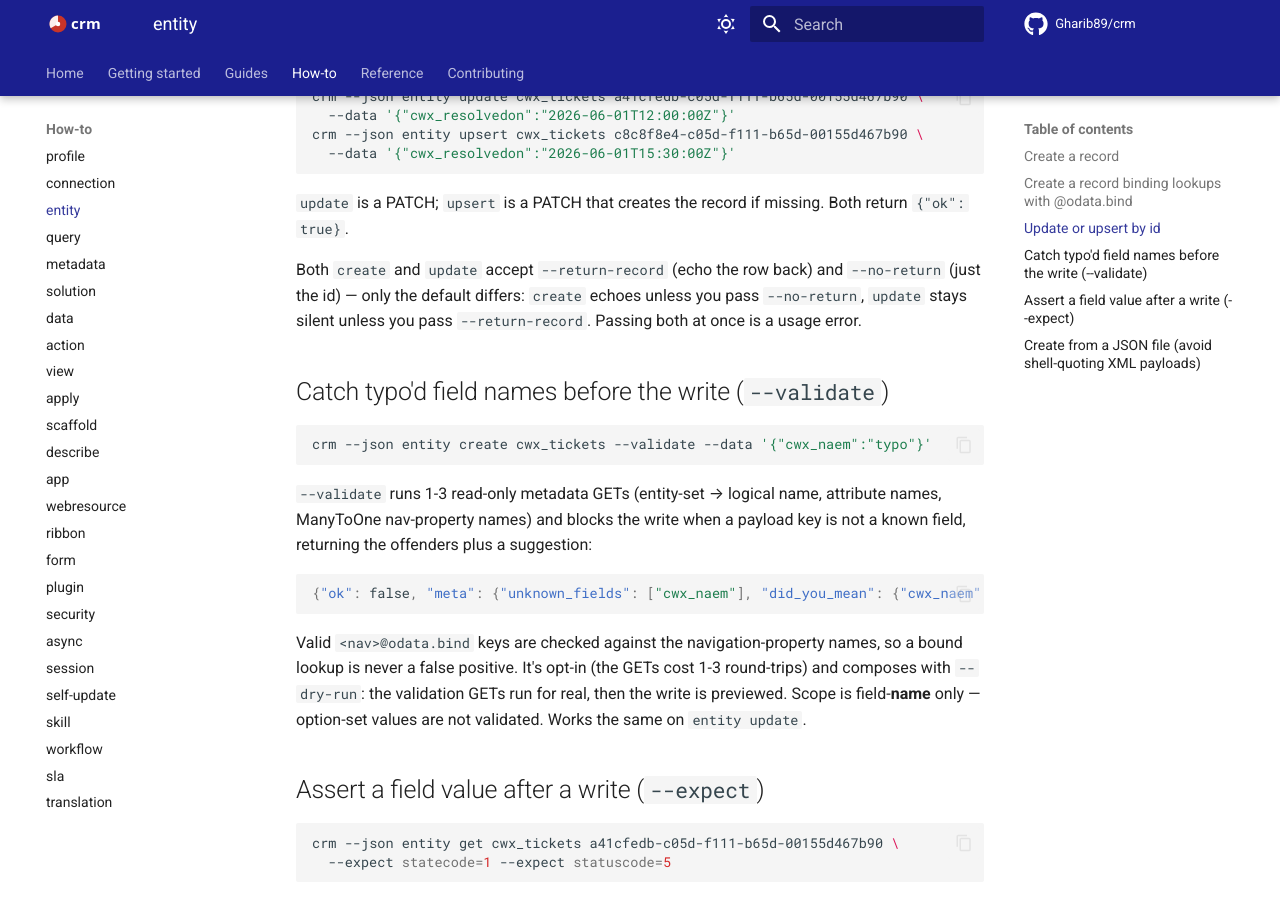
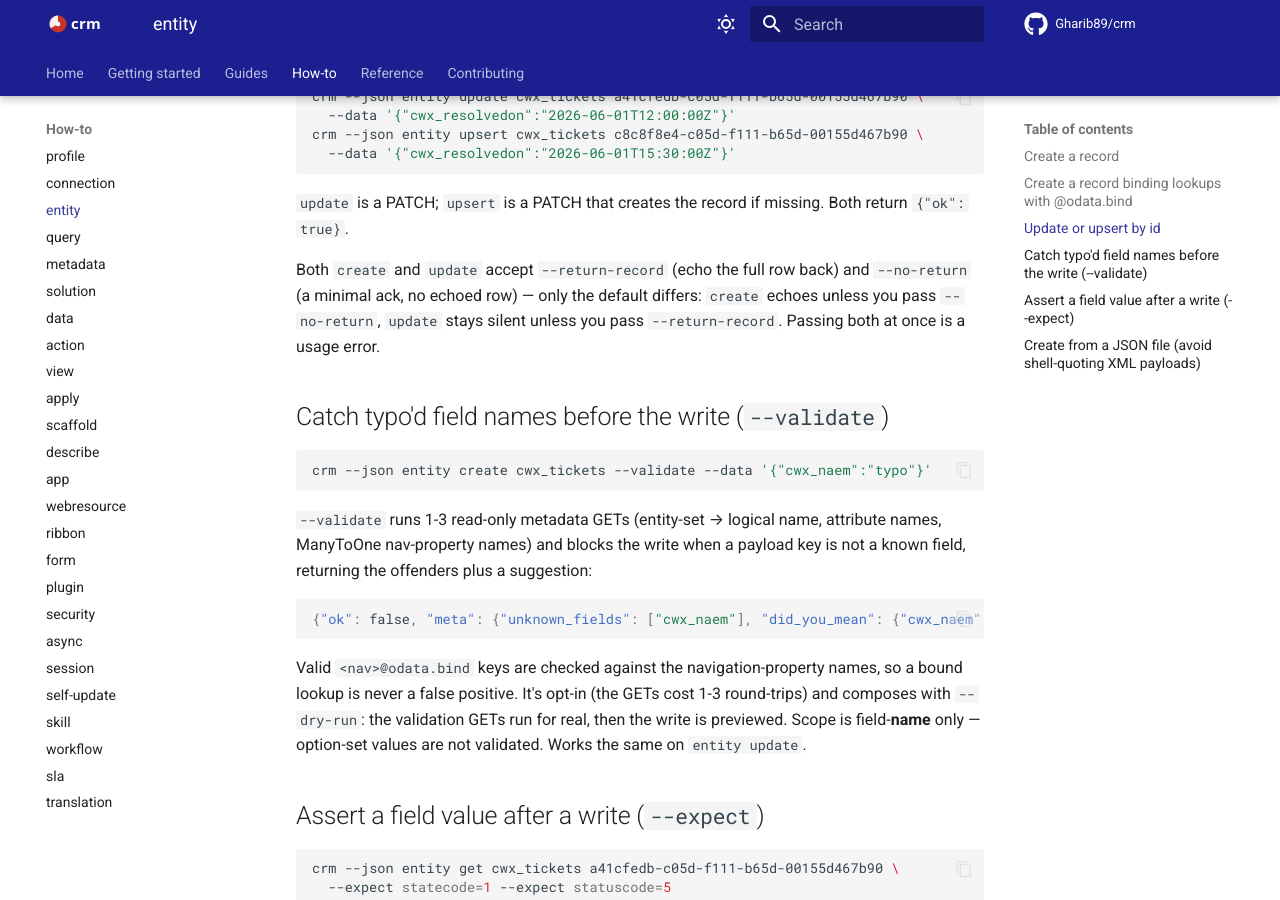
Before and after one commit to Gharib89/crm, an MkDocs documentation site: the page built from docs/how-to/entity.md, in a window 1280 px wide and 900 px high, scrolled down 759 px. Built offline with MkDocs 1.6.1 and Material for MkDocs 9.7.7, drawn with Linux system fonts in a browser that asks for light colours; comment, search, counter and statistics services are not loaded.

Commit message:
docs(entity): clarify --no-return returns a minimal ack, not just the id
Copilot review: '(just the id)' overpromised the payload shape — create
--no-return carries entity_id_url and update returns {updated, id}.

Co-Authored-By: Claude Opus 4.8 <noreply@anthropic.com>

````diff
--- a/docs/how-to/entity.md
+++ b/docs/how-to/entity.md
@@ -32,7 +32,7 @@ crm --json entity upsert cwx_tickets c8c8f8e4-c05d-f111-b65d-00155d467b90 \
 ```
 `update` is a PATCH; `upsert` is a PATCH that creates the record if missing. Both return `{"ok": true}`.
 
-Both `create` and `update` accept `--return-record` (echo the row back) and `--no-return` (just the id) — only the default differs: `create` echoes unless you pass `--no-return`, `update` stays silent unless you pass `--return-record`. Passing both at once is a usage error.
+Both `create` and `update` accept `--return-record` (echo the full row back) and `--no-return` (a minimal ack, no echoed row) — only the default differs: `create` echoes unless you pass `--no-return`, `update` stays silent unless you pass `--return-record`. Passing both at once is a usage error.
 
 ## Catch typo'd field names before the write (`--validate`)
 
````
